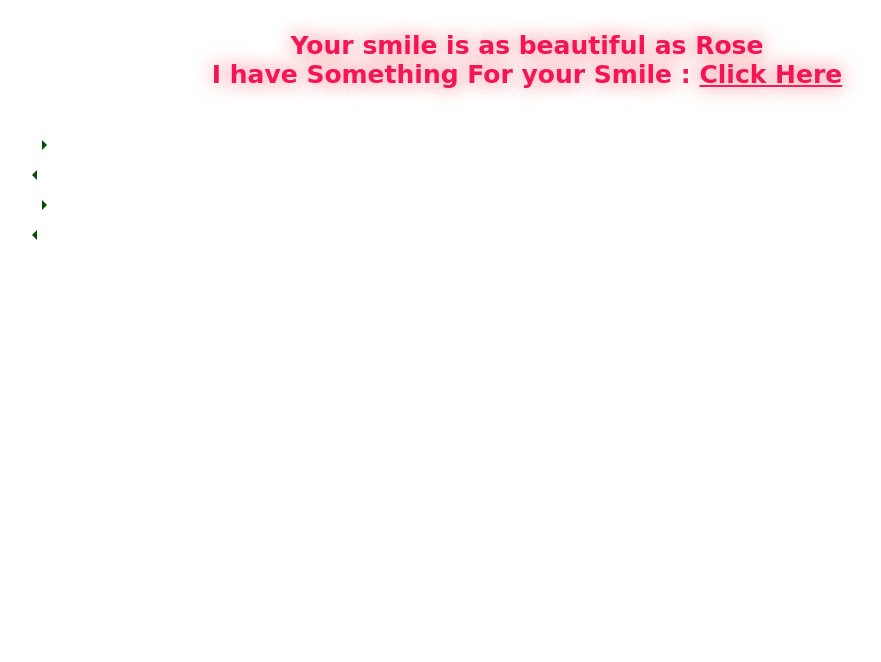
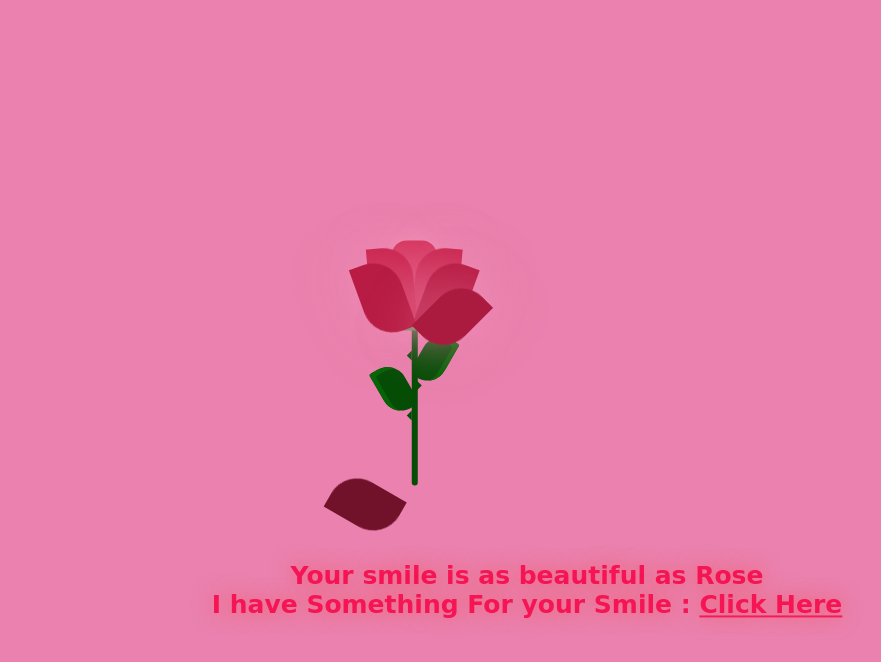
Before and after one commit to mittharam/Rose, a plain HTML site: page index.html in a window 1280 px wide. Shown: the whole page, without its empty margins (63-944 px from the left). Drawn offline with Linux system fonts and the light colour scheme.

Commit message:
Update style.css

```diff
--- a/style.css
+++ b/style.css
@@ -1,4 +1,163 @@
-width: 30px;
+@import url("https://fonts.googleapis.com/css2?family=Great+Vibes&display=swap");
+body {
+  height: 100%;
+  width: 100%;
+  background: #ea81ae;
+  overflow: hidden;
+  text-align: center;
+  justify-content: center;
+}
+
+.container {
+  position: absolute;
+  left: 50%;
+  top: 50%;
+  transform: translate(-50%, -50%);
+}
+
+.glass {
+  height: 350px;
+  width: 200px;
+}
+
+.petals > div {
+  position: absolute;
+  background: #d52d58;
+  width: 45px;
+  height: 80px;
+  top: 55px;
+  transition: all 0.5s ease-out;
+}
+.petals > div:nth-child(1) {
+  border-radius: 15px;
+  box-shadow: 0px 0px 30px #f594b8;
+  left: 80px;
+  top: 60px;
+  background: #d52d58;
+}
+.petals > div:nth-child(2),
+.petals > div:nth-child(4),
+.petals > div:nth-child(6) {
+  background: #b81b43;
+  left: 60px;
+  border-radius: 0px 30px 0px 30px;
+  transform-origin: bottom right;
+}
+.petals > div:nth-child(3),
+.petals > div:nth-child(5),
+.petals > div:nth-child(7) {
+  background: #b81b43;
+  left: 100px;
+  border-radius: 30px 0px 30px 0px;
+  transform-origin: bottom left;
+}
+.petals > div:nth-child(2) {
+  z-index: 5;
+  background: #ab1a3f;
+  top: 75px;
+  height: 70px;
+  box-shadow: 0px 0px 50px rgba(245, 148, 184, 0.5);
+  animation: bloom2 3s ease-in-out;
+  animation-fill-mode: forwards;
+}
+.petals > div:nth-child(3) {
+  z-index: 4;
+  background: #ab1a3f;
+  top: 75px;
+  height: 70px;
+  box-shadow: 0px 0px 50px rgba(245, 148, 184, 0.5);
+  animation: bloom3 3s ease-in-out, glowing 2.5s ease-in-out infinite;
+  animation-fill-mode: forwards;
+}
+.petals > div:nth-child(4) {
+  z-index: 3;
+  background: #b81b43;
+  top: 70px;
+  height: 75px;
+  box-shadow: 0px 0px 50px rgba(245, 148, 184, 0.5);
+  animation: bloom4 3s ease-in-out, glowing 2.5s ease-in-out infinite;
+  animation-fill-mode: forwards;
+}
+.petals > div:nth-child(5) {
+  z-index: 2;
+  background: #b81b43;
+  top: 70px;
+  height: 75px;
+  box-shadow: 0px 0px 50px rgba(245, 148, 184, 0.5);
+  animation: bloom5 3s ease-in-out, glowing 2.5s ease-in-out infinite;
+  animation-fill-mode: forwards;
+}
+.petals > div:nth-child(6) {
+  z-index: 1;
+  background: #c9204b;
+  top: 65px;
+  height: 70px;
+  box-shadow: 0px 0px 50px rgba(245, 148, 184, 0.3);
+  animation: bloom6 3s ease-in-out, glowing 2.5s ease-in-out infinite;
+  animation-fill-mode: forwards;
+}
+.petals > div:nth-child(7) {
+  z-index: 0;
+  background: #c9204b;
+  top: 65px;
+  height: 70px;
+  box-shadow: 0px 0px 50px rgba(245, 148, 184, 0.3);
+  animation: bloom7 3s ease-in-out, glowing 2.5s ease-in-out infinite;
+  animation-fill-mode: forwards;
+}
+
+.deadPetals > div {
+  position: absolute;
+  background: #d52d58;
+  width: 20px;
+  height: 15px;
+  top: 120px;
+  border-radius: 0px 30px 0px 30px;
+  box-shadow: 0px 0px 30px rgba(245, 148, 184, 0.5);
+  transition: all 0.5s ease-out;
+}
+.deadPetals > div:nth-child(1) {
+  left: 80px;
+  transform: rotate(-30deg);
+  animation: falling 10s 4s ease-in-out infinite;
+}
+.deadPetals > div:nth-child(2) {
+  left: 101px;
+  transform: rotate(-30deg);
+  animation: falling 20s 8s ease-in-out infinite;
+}
+.deadPetals > div:nth-child(3) {
+  left: 79px;
+  transform: rotate(-30deg);
+  animation: falling 20s 12s ease-in-out infinite;
+}
+.deadPetals > div:nth-child(4) {
+  left: 92px;
+  transform: rotate(-30deg);
+  animation: falling 20s 16s ease-in-out infinite;
+}
+
+.leaves > div:nth-last-child(1) {
+  position: absolute;
+  width: 55px;
+  height: 30px;
+  background: #338f37;
+  top: 120px;
+  left: 75px;
+  border-radius: 100px;
+}
+.leaves > div:nth-child(1) {
+  position: absolute;
+  width: 6px;
+  height: 210px;
+  background: #054c05;
+  top: 95px;
+  left: 100px;
+  border-radius: 0 0 100px 100px;
+}
+.leaves > div:nth-child(2) {
+  position: absolute;
+  width: 30px;
   height: 50px;
   top: 53px;
   border-radius: 5px 40px 20px 40px;
```
